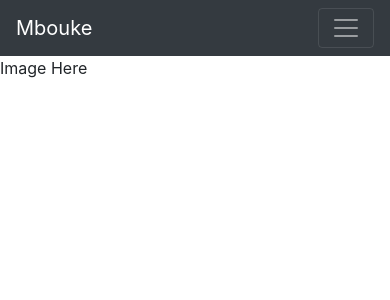
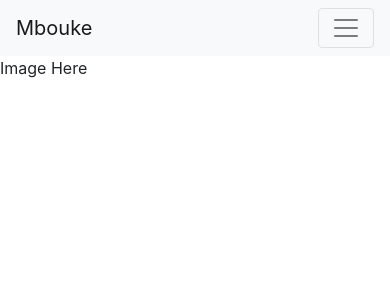
Before and after one commit to Mbouke-Project/nextjs-mbouke, a Next.js app: page / in a window 390 px wide. Shown: the top 300 px of the page. Built offline with nearby package versions, Linux system fonts and the light colour scheme.

Commit message:
Changed Nav to light mode | Responsive

```diff
--- a/pages/index.js
+++ b/pages/index.js
@@ -11,7 +11,7 @@ export default function Home() {
       </Head>
       <main>
         <nav>
-        <Navbar collapseOnSelect expand="lg" bg="dark" variant="dark" >
+        <Navbar collapseOnSelect expand="md"  variant="light" className="bg-light" >
           <Navbar.Brand href="#home">Mbouke</Navbar.Brand>
           <Navbar.Toggle aria-controls="responsive-navbar-nav" />
           <Navbar.Collapse id="responsive-navbar-nav">
```
